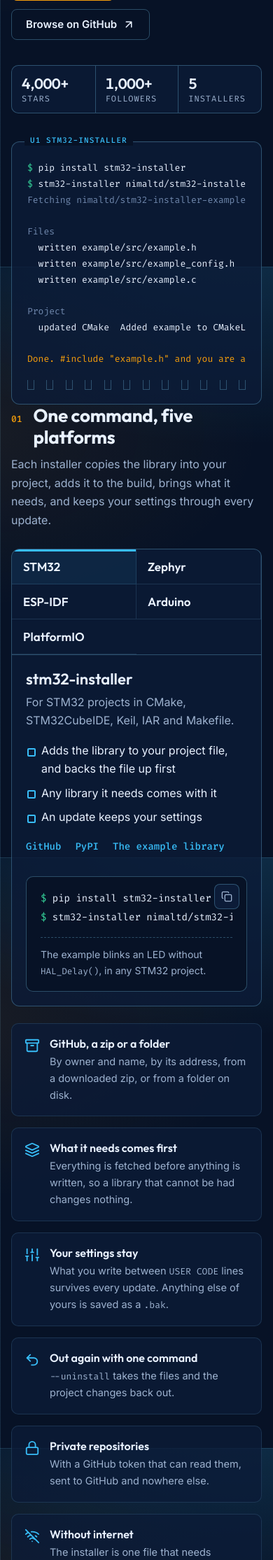
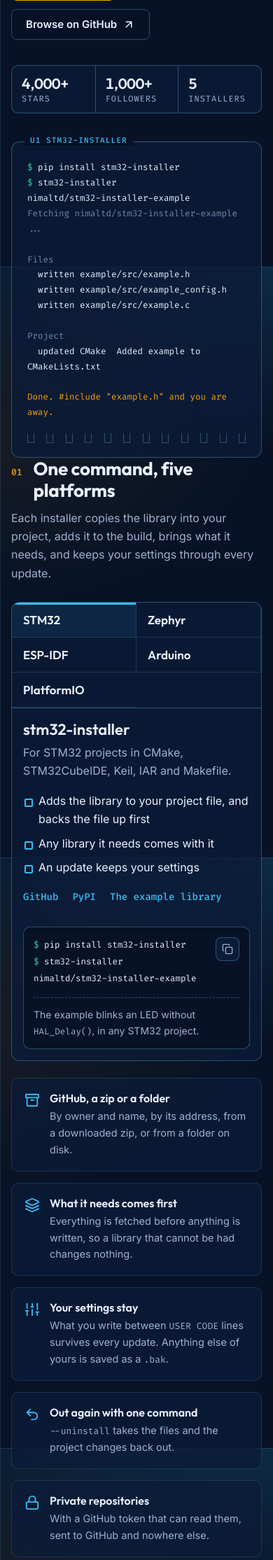
Before and after one commit to nimaltd/nimaltd.github.io, a PHP site: page / in a window 390 px wide. Shown: the part 463-2692 px from the top of the page at 70% size. Run offline with PHP 8.4, Linux system fonts and the light colour scheme.

Commit message:
No downloads, and no code box that scrolls sideways
The SIM800C firmware and its Downloads section go; About and support is
now section 04.

The command side of an installer panel is wider, and the long command no
longer gives up room to the copy button, so it fits on one line on a
desktop. The hero, the installer.yml and the library commands get
breakpoints that keep them on one line from 640 px up. Below that a line
wraps instead of scrolling, and only between words: a word with a hyphen
stays whole, and on a phone the copy button floats so only the lines
beside it make room for it.

Co-Authored-By: Claude Opus 5.5 <noreply@anthropic.com>

```diff
--- a/assets/site.css
+++ b/assets/site.css
@@ -152,7 +152,8 @@ h1 span { color: var(--accent); }
 
 .board { position: relative; margin: 0; padding: 26px 22px 20px; border: 1px solid var(--line-2); border-radius: var(--radius); background: var(--panel); box-shadow: var(--shadow); }
 .board figcaption { position: absolute; top: -10px; left: 18px; padding: 0 8px; background: var(--bg); color: var(--accent); font: 500 11px var(--mono); letter-spacing: .1em; }
-.board pre { margin: 0; overflow-x: auto; font: 13px/1.75 var(--mono); color: var(--ink); }
+/* No code box ever scrolls sideways: at a width where a line does not fit, it wraps. */
+.board pre { margin: 0; white-space: pre-wrap; overflow-wrap: anywhere; font: 13px/1.75 var(--mono); color: var(--ink); }
 .p, .k { color: var(--ok); }
 .g { color: var(--amber); }
 :root[data-theme="light"] .g { color: #b45309; }
@@ -186,7 +187,7 @@ h2 { margin: 0; font: 700 clamp(26px, 3.4vw, 34px)/1.2 var(--head); letter-spaci
 .rail-tab:focus-visible { outline-offset: -3px; }
 
 .panels { border: 1px solid var(--line-2); border-top: 0; border-radius: 0 0 var(--radius) var(--radius); background: var(--panel); }
-.ipanel { display: grid; grid-template-columns: minmax(0, 1fr) minmax(0, 1fr); gap: 32px; padding: 30px; }
+.ipanel { display: grid; grid-template-columns: minmax(0, 1fr) minmax(0, 1.2fr); gap: 32px; padding: 30px; }
 .js .ipanel:not(.on) { display: none; }
 .ipanel + .ipanel { border-top: 1px solid var(--line); }
 .js .ipanel + .ipanel { border-top: 0; }
@@ -200,7 +201,9 @@ h2 { margin: 0; font: 700 clamp(26px, 3.4vw, 34px)/1.2 var(--head); letter-spaci
 .links a:hover { border-bottom-color: currentColor; }
 
 .cmd { position: relative; align-self: start; padding: 18px 20px; border: 1px solid var(--line-2); border-radius: 10px; background: var(--bg); }
-.cmd pre { margin: 0; padding-right: 44px; overflow-x: auto; font: 14px/1.9 var(--mono); }
+.cmd pre { margin: 0; white-space: pre-wrap; overflow-wrap: anywhere; font: 14px/1.9 var(--mono); }
+/* A command breaks only between words, never inside one at a hyphen. */
+.nw { white-space: nowrap; }
 .cmd-note { margin: 14px 0 0 !important; padding-top: 12px; border-top: 1px dashed var(--line-2); font-size: 14px; }
 
 .copy {
@@ -235,7 +238,7 @@ h2 { margin: 0; font: 700 clamp(26px, 3.4vw, 34px)/1.2 var(--head); letter-spaci
 .lib p { margin: 8px 0 14px; font-size: 15px; color: var(--muted); }
 .chips { list-style: none; margin: 0 0 16px; padding: 0; display: flex; flex-wrap: wrap; gap: 6px; }
 .chips li { font: 500 12px var(--mono); padding: 3px 9px; border-radius: 999px; border: 1px solid var(--line-2); color: var(--muted); }
-.line-cmd { position: relative; margin-top: auto; padding: 10px 52px 10px 12px; border-radius: 8px; border: 1px solid var(--line); background: var(--bg); overflow-x: auto; white-space: nowrap; }
+.line-cmd { position: relative; margin-top: auto; padding: 10px 52px 10px 12px; border-radius: 8px; border: 1px solid var(--line); background: var(--bg); overflow-wrap: anywhere; }
 .line-cmd code { font-size: 12.5px; color: var(--ok); }
 .line-cmd .copy { top: 50%; right: 6px; width: 32px; height: 32px; transform: translateY(-50%); }
 
@@ -258,12 +261,6 @@ h2 { margin: 0; font: 700 clamp(26px, 3.4vw, 34px)/1.2 var(--head); letter-spaci
 .doc-links { list-style: none; margin: 0; padding: 0; display: flex; flex-wrap: wrap; gap: 8px; }
 .doc-links a { display: inline-block; padding: 7px 12px; border: 1px solid var(--line-2); border-radius: 8px; font: 500 13px var(--mono); color: var(--accent); text-decoration: none; }
 .doc-links a:hover { background: var(--raise); }
-.yaml pre { padding-right: 44px; }
-
-/* Downloads */
-.download { display: flex; align-items: center; justify-content: space-between; gap: 24px; margin-top: 24px; padding: 24px; border: 1px solid var(--line-2); border-radius: var(--radius); background: var(--panel); }
-.download h3 { margin: 0; font: 600 19px var(--head); }
-.download p { margin: 4px 0 0; color: var(--muted); }
 
 /* About and support */
 .about { display: grid; grid-template-columns: minmax(0, 1.15fr) minmax(0, 1fr); gap: 16px; margin-top: 24px; }
@@ -291,6 +288,19 @@ h2 { margin: 0; font: 700 clamp(26px, 3.4vw, 34px)/1.2 var(--head); letter-spaci
 /* Smaller screens                                                          */
 /* ------------------------------------------------------------------------ */
 
+@media (max-width: 1140px) {
+  .libs, .more { grid-template-columns: repeat(2, minmax(0, 1fr)); }
+}
+
+@media (max-width: 1100px) {
+  .hero { grid-template-columns: minmax(0, 1fr) minmax(0, 1fr); }
+  .ipanel { grid-template-columns: minmax(0, 1fr); }
+}
+
+@media (max-width: 960px) {
+  .hero { grid-template-columns: minmax(0, 1fr); }
+}
+
 @media (max-width: 1000px) {
   .rail { grid-template-columns: repeat(3, minmax(0, 1fr)); }
   .rail-tab { border-bottom: 1px solid var(--line); }
@@ -311,17 +321,25 @@ h2 { margin: 0; font: 700 clamp(26px, 3.4vw, 34px)/1.2 var(--head); letter-spaci
   .nav-tools .btn span { display: none; }
 }
 
+@media (max-width: 800px) {
+  .libs { grid-template-columns: minmax(0, 1fr); }
+}
+
 @media (max-width: 600px) {
   .wrap { padding: 0 16px; }
   .rail { grid-template-columns: repeat(2, minmax(0, 1fr)); }
   .rail-tab { padding: 14px 16px; }
   .rail-tab span { display: none; }
   .features, .libs, .more { grid-template-columns: minmax(0, 1fr); }
-  .ipanel { padding: 20px; }
+  .cmd pre, .board pre { font-size: 12.5px; }
+  .cmd { padding: 14px; }
+  /* Floated, so only the lines beside it make room for it. */
+  .cmd .copy { position: static; float: right; margin: 0 0 6px 10px; width: 34px; height: 34px; }
+  .ipanel { padding: 16px; }
+  .lib { padding: 18px; }
   .meta div { padding: 12px 14px; }
   .meta dd { font-size: 21px; }
   .me { flex-direction: column; }
-  .download { flex-direction: column; align-items: flex-start; }
 }
 
 @media (prefers-reduced-motion: reduce) {
@@ -329,3 +347,8 @@ h2 { margin: 0; font: 700 clamp(26px, 3.4vw, 34px)/1.2 var(--head); letter-spaci
   *, *::before, *::after { transition: none !important; }
   .lib:hover { transform: none; }
 }
+
+/* Narrower than any whole word: then a word may break too. */
+@media (max-width: 360px) {
+  .nw { white-space: normal; }
+}
--- a/index.html
+++ b/index.html
@@ -32,7 +32,6 @@
   <symbol id="i-copy" viewBox="0 0 24 24"><rect width="14" height="14" x="8" y="8" rx="2"/><path d="M4 16c-1.1 0-2-.9-2-2V4c0-1.1.9-2 2-2h10c1.1 0 2 .9 2 2"/></symbol>
   <symbol id="i-check" viewBox="0 0 24 24"><path d="M20 6 9 17l-5-5"/></symbol>
   <symbol id="i-star" viewBox="0 0 24 24"><path d="m12 2 3.09 6.26L22 9.27l-5 4.87 1.18 6.88L12 17.77l-6.18 3.25L7 14.14 2 9.27l6.91-1.01L12 2z"/></symbol>
-  <symbol id="i-download" viewBox="0 0 24 24"><path d="M21 15v4a2 2 0 0 1-2 2H5a2 2 0 0 1-2-2v-4"/><path d="m7 10 5 5 5-5"/><path d="M12 15V3"/></symbol>
   <symbol id="i-sun" viewBox="0 0 24 24"><circle cx="12" cy="12" r="4"/><path d="M12 2v2M12 20v2M4.93 4.93l1.41 1.41M17.66 17.66l1.41 1.41M2 12h2M20 12h2M6.34 17.66l-1.41 1.41M19.07 4.93l-1.41 1.41"/></symbol>
   <symbol id="i-moon" viewBox="0 0 24 24"><path d="M12 3a6 6 0 0 0 9 9 9 9 0 1 1-9-9Z"/></symbol>
   <symbol id="i-menu" viewBox="0 0 24 24"><path d="M4 6h16M4 12h16M4 18h16"/></symbol>
@@ -92,9 +91,9 @@
     </div>
     <figure class="board" aria-label="stm32-installer installing a library into a CMake project">
       <figcaption>U1 STM32-INSTALLER</figcaption>
-<pre><span class="p">$</span> pip install stm32-installer
-<span class="p">$</span> stm32-installer nimaltd/stm32-installer-example
-<span class="c">Fetching nimaltd/stm32-installer-example ...</span>
+<pre><span class="p">$</span> pip install <span class="nw">stm32-installer</span>
+<span class="p">$</span> <span class="nw">stm32-installer</span> <span class="nw">nimaltd/stm32-installer-example</span>
+<span class="c">Fetching <span class="nw">nimaltd/stm32-installer-example</span> ...</span>
 
 <span class="c">Files</span>
   written example/src/example.h
@@ -139,8 +138,8 @@
         </div>
         <div class="cmd">
           <button class="copy" type="button" data-copy="pip install stm32-installer&#10;stm32-installer nimaltd/stm32-installer-example" aria-label="Copy the commands"><svg class="ico"><use href="#i-copy"/></svg></button>
-<pre><span class="p">$</span> pip install stm32-installer
-<span class="p">$</span> stm32-installer nimaltd/stm32-installer-example</pre>
+<pre><span class="p">$</span> pip install <span class="nw">stm32-installer</span>
+<span class="p">$</span> <span class="nw">stm32-installer</span> <span class="nw">nimaltd/stm32-installer-example</span></pre>
           <p class="cmd-note">The example blinks an LED without <code>HAL_Delay()</code>, in any STM32 project.</p>
         </div>
       </article>
@@ -162,8 +161,8 @@
         </div>
         <div class="cmd">
           <button class="copy" type="button" data-copy="pip install zephyr-installer&#10;zephyr-installer nimaltd/zephyr-installer-example" aria-label="Copy the commands"><svg class="ico"><use href="#i-copy"/></svg></button>
-<pre><span class="p">$</span> pip install zephyr-installer
-<span class="p">$</span> zephyr-installer nimaltd/zephyr-installer-example</pre>
+<pre><span class="p">$</span> pip install <span class="nw">zephyr-installer</span>
+<span class="p">$</span> <span class="nw">zephyr-installer</span> <span class="nw">nimaltd/zephyr-installer-example</span></pre>
           <p class="cmd-note">The example builds in any Zephyr application, <code>native_sim</code> included.</p>
         </div>
       </article>
@@ -185,8 +184,8 @@
         </div>
         <div class="cmd">
           <button class="copy" type="button" data-copy="pip install esp32-installer&#10;esp32-installer nimaltd/esp32-installer-example" aria-label="Copy the commands"><svg class="ico"><use href="#i-copy"/></svg></button>
-<pre><span class="p">$</span> pip install esp32-installer
-<span class="p">$</span> esp32-installer nimaltd/esp32-installer-example</pre>
+<pre><span class="p">$</span> pip install <span class="nw">esp32-installer</span>
+<span class="p">$</span> <span class="nw">esp32-installer</span> <span class="nw">nimaltd/esp32-installer-example</span></pre>
           <p class="cmd-note">The example is a period that never blocks, with its settings in menuconfig.</p>
         </div>
       </article>
@@ -208,8 +207,8 @@
         </div>
         <div class="cmd">
           <button class="copy" type="button" data-copy="pip install arduino-installer&#10;arduino-installer nimaltd/arduino-installer-example" aria-label="Copy the commands"><svg class="ico"><use href="#i-copy"/></svg></button>
-<pre><span class="p">$</span> pip install arduino-installer
-<span class="p">$</span> arduino-installer nimaltd/arduino-installer-example</pre>
+<pre><span class="p">$</span> pip install <span class="nw">arduino-installer</span>
+<span class="p">$</span> <span class="nw">arduino-installer</span> <span class="nw">nimaltd/arduino-installer-example</span></pre>
           <p class="cmd-note">The example builds for any board, and prints on Serial.</p>
         </div>
       </article>
@@ -231,8 +230,8 @@
         </div>
         <div class="cmd">
           <button class="copy" type="button" data-copy="pip install pio-installer&#10;pio-installer nimaltd/pio-installer-example" aria-label="Copy the commands"><svg class="ico"><use href="#i-copy"/></svg></button>
-<pre><span class="p">$</span> pip install pio-installer
-<span class="p">$</span> pio-installer nimaltd/pio-installer-example</pre>
+<pre><span class="p">$</span> pip install <span class="nw">pio-installer</span>
+<span class="p">$</span> <span class="nw">pio-installer</span> <span class="nw">nimaltd/pio-installer-example</span></pre>
           <p class="cmd-note">The example builds with every framework, and runs on your computer with no board.</p>
         </div>
       </article>
@@ -256,31 +255,31 @@
         <h3><a href="https://github.com/nimaltd/spif">spif</a> <span class="stars" data-repo="spif"><svg class="ico"><use href="#i-star"/></svg><span>723</span></span></h3>
         <p>Driver for SPI NOR flash, W25Qxx and compatible, on the STM32 HAL.</p>
         <ul class="chips"><li>SPI NOR</li><li>DMA</li><li>LittleFS</li></ul>
-        <div class="line-cmd"><code>stm32-installer nimaltd/spif</code><button class="copy" type="button" data-copy="stm32-installer nimaltd/spif" aria-label="Copy the spif command"><svg class="ico"><use href="#i-copy"/></svg></button></div>
+        <div class="line-cmd"><code><span class="nw">stm32-installer</span> nimaltd/spif</code><button class="copy" type="button" data-copy="stm32-installer nimaltd/spif" aria-label="Copy the spif command"><svg class="ico"><use href="#i-copy"/></svg></button></div>
       </article>
       <article class="lib">
         <h3><a href="https://github.com/nimaltd/ee24">ee24</a> <span class="stars" data-repo="ee24"><svg class="ico"><use href="#i-star"/></svg><span>181</span></span></h3>
         <p>Driver for 24xx I2C EEPROMs, 24C01 to 24C512, on the STM32 HAL.</p>
         <ul class="chips"><li>I2C</li><li>EEPROM</li><li>DMA</li></ul>
-        <div class="line-cmd"><code>stm32-installer nimaltd/ee24</code><button class="copy" type="button" data-copy="stm32-installer nimaltd/ee24" aria-label="Copy the ee24 command"><svg class="ico"><use href="#i-copy"/></svg></button></div>
+        <div class="line-cmd"><code><span class="nw">stm32-installer</span> nimaltd/ee24</code><button class="copy" type="button" data-copy="stm32-installer nimaltd/ee24" aria-label="Copy the ee24 command"><svg class="ico"><use href="#i-copy"/></svg></button></div>
       </article>
       <article class="lib">
         <h3><a href="https://github.com/nimaltd/seq">seq</a> <span class="stars" data-repo="seq"><svg class="ico"><use href="#i-star"/></svg><span>65</span></span></h3>
         <p>Non blocking state sequencer and interrupt task queue for STM32, with no RTOS.</p>
         <ul class="chips"><li>No RTOS</li><li>Interrupt safe</li></ul>
-        <div class="line-cmd"><code>stm32-installer nimaltd/seq</code><button class="copy" type="button" data-copy="stm32-installer nimaltd/seq" aria-label="Copy the seq command"><svg class="ico"><use href="#i-copy"/></svg></button></div>
+        <div class="line-cmd"><code><span class="nw">stm32-installer</span> nimaltd/seq</code><button class="copy" type="button" data-copy="stm32-installer nimaltd/seq" aria-label="Copy the seq command"><svg class="ico"><use href="#i-copy"/></svg></button></div>
       </article>
       <article class="lib">
         <h3><a href="https://github.com/nimaltd/osal">osal</a> <span class="stars" data-repo="osal"><svg class="ico"><use href="#i-star"/></svg><span></span></span></h3>
         <p>OS abstraction layer for STM32: the same mutex and delay on bare metal, FreeRTOS and ThreadX.</p>
         <ul class="chips"><li>FreeRTOS</li><li>ThreadX</li><li>Bare metal</li></ul>
-        <div class="line-cmd"><code>stm32-installer nimaltd/osal</code><button class="copy" type="button" data-copy="stm32-installer nimaltd/osal" aria-label="Copy the osal command"><svg class="ico"><use href="#i-copy"/></svg></button></div>
+        <div class="line-cmd"><code><span class="nw">stm32-installer</span> nimaltd/osal</code><button class="copy" type="button" data-copy="stm32-installer nimaltd/osal" aria-label="Copy the osal command"><svg class="ico"><use href="#i-copy"/></svg></button></div>
       </article>
       <article class="lib">
         <h3><a href="https://github.com/nimaltd/littlefs">littlefs</a></h3>
         <p>LittleFS by the littlefs project, a fail-safe file system, ready for stm32-installer.</p>
         <ul class="chips"><li>File system</li><li>Power loss safe</li></ul>
-        <div class="line-cmd"><code>stm32-installer nimaltd/littlefs</code><button class="copy" type="button" data-copy="stm32-installer nimaltd/littlefs" aria-label="Copy the littlefs command"><svg class="ico"><use href="#i-copy"/></svg></button></div>
+        <div class="line-cmd"><code><span class="nw">stm32-installer</span> nimaltd/littlefs</code><button class="copy" type="button" data-copy="stm32-installer nimaltd/littlefs" aria-label="Copy the littlefs command"><svg class="ico"><use href="#i-copy"/></svg></button></div>
       </article>
       <a class="lib next" href="#your-library">
         <h3>Your library next</h3>
@@ -330,26 +329,15 @@
 <span class="k">files:</span>
   <span class="k">headers:</span>
     - src/mylib.h
-    - src/mylib_config.h   <span class="c"># your settings, kept on update</span>
+    - src/mylib_config.h   <span class="c"># your settings</span>
   <span class="k">sources:</span>
     - src/mylib.c</pre>
       </figure>
     </div>
   </section>
 
-  <section class="wrap sect" id="downloads">
-    <div class="shead"><span class="n">04</span><h2>Downloads</h2></div>
-    <div class="download">
-      <div>
-        <h3>SIM800C24 firmware 1418B09</h3>
-        <p>For the SIM800C, with TLS 1.2, for MQTT over a secure connection. A <code>.rar</code> of 10.4 MB.</p>
-      </div>
-      <a class="btn ghost" href="1418B09SIM800C24_TLS12.rar" download><svg class="ico"><use href="#i-download"/></svg>Download</a>
-    </div>
-  </section>
-
   <section class="wrap sect" id="support">
-    <div class="shead"><span class="n">05</span><h2>About, and support</h2></div>
+    <div class="shead"><span class="n">04</span><h2>About, and support</h2></div>
     <div class="about">
       <div class="me">
         <img src="https://github.com/nimaltd.png?size=192" width="96" height="96" alt="Nima Askari" loading="lazy">
```
Also changed, not shown: 1 other file.
